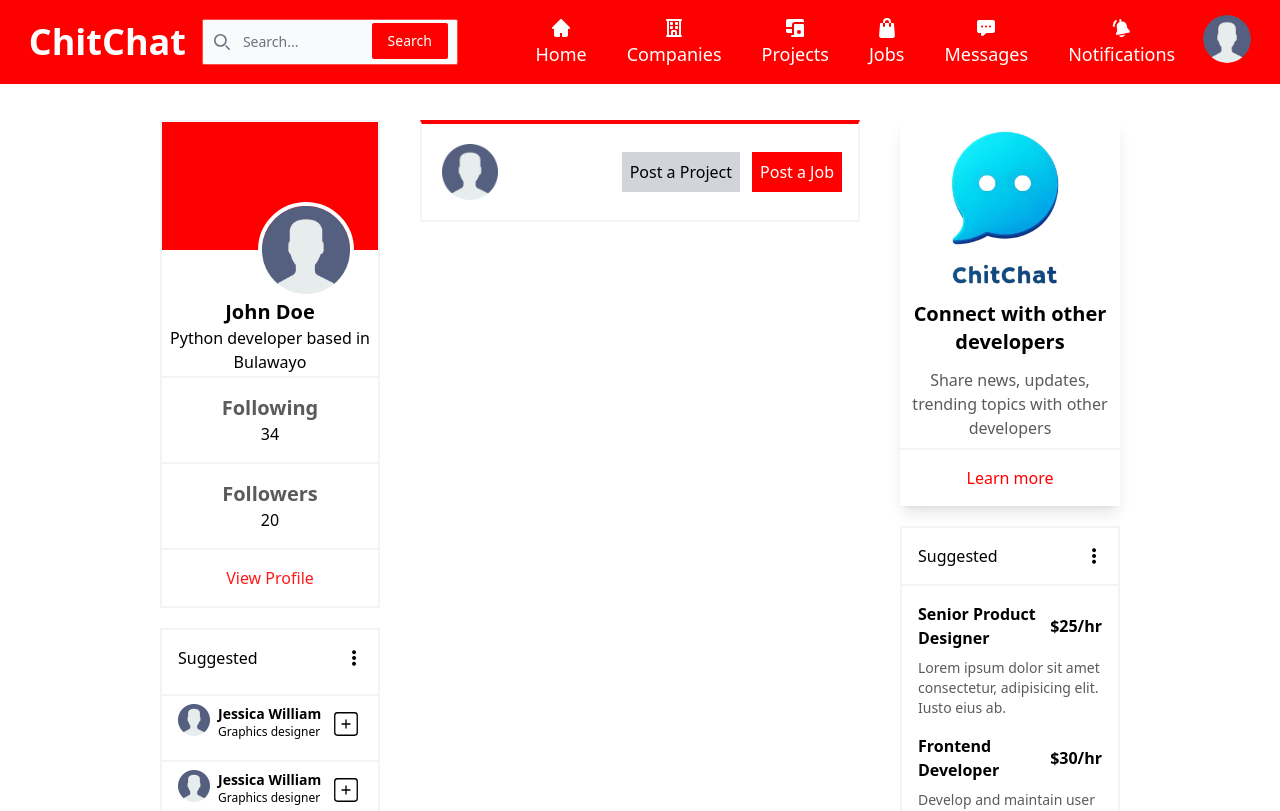
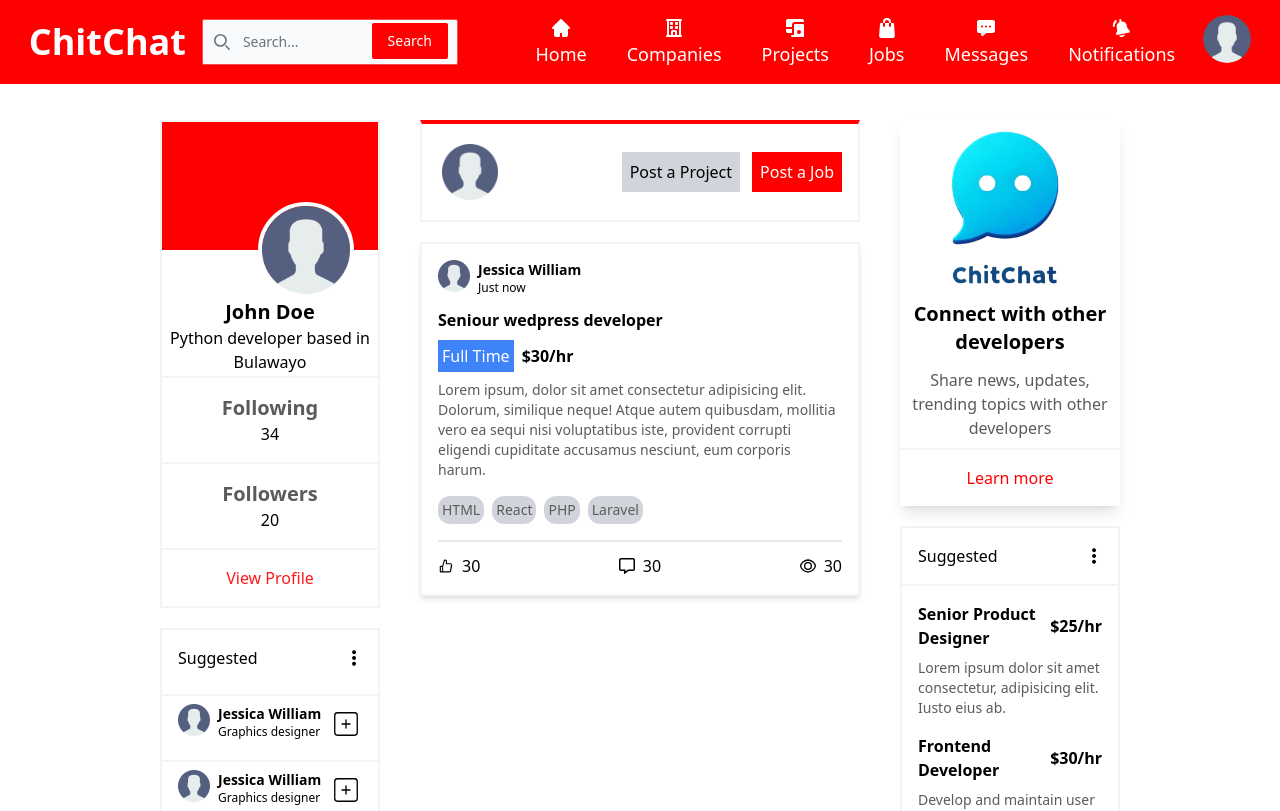
Before and after one commit to PythonBulawayo/ChitChat, a React (Vite) app in the folder frontend/: page / in a window 1280 px wide. Shown: the top 811 px of the page. Built offline with nearby package versions, Linux system fonts and the light colour scheme.

Commit message:
created a post section on the homepage

```diff
--- a/frontend/src/components/Home/MainCanvas.tsx
+++ b/frontend/src/components/Home/MainCanvas.tsx
@@ -1,10 +1,13 @@
 import React from "react";
 import CreatePost from "./CreatePost";
+import Post from "../common/Post";
 
 const MainCanvas = () => {
 	return (
-		<div className="w-full">
+		<div className="w-full flex flex-col space-y-5">
 			<CreatePost />
+			<Post />
+
 		</div>
 	);
 };
--- /dev/null
+++ b/frontend/src/components/common/Post.tsx
@@ -0,0 +1,66 @@
+import React from "react";
+import { images } from "../../constants";
+import { formatPostDate } from "../../../utils/dateFormaters";
+import TechSTack from "./TechSTack";
+import { AiOutlineLike } from "react-icons/ai";
+import { GrView } from "react-icons/gr";
+import { FaRegCommentAlt } from "react-icons/fa";
+
+const techSTack = ["HTML", "React", "PHP", "Laravel"];
+
+const Post = () => {
+	const createdAt = "21-01-2024";
+	const title = "Seniour wedpress developer";
+	const price = "$30/hr";
+	const numberoflIkes = 30;
+	return (
+		<div className="w-full border-2 border-gray-100 p-4 shadow-md">
+			<div className="h-10 flex gap-2">
+				<img
+					src={images.userProfile}
+					alt="user profile"
+					className="object-fill h-8"
+				/>
+				<div className="flex flex-col">
+					<p className="text-sm font-bold">Jessica William</p>
+					<p className="text-xs">{formatPostDate(createdAt)}</p>
+				</div>
+			</div>
+			<div className="my-2">
+				<p className="font-bold">{title}</p>
+				<div className="flex gap-2 my-2 items-center">
+					<div className="bg-blue-500 p-1 text-white">Full Time</div>
+					<p className="font-bold">{price}</p>
+				</div>
+				<p className="text-subheading-100 text-sm">
+					Lorem ipsum, dolor sit amet consectetur adipisicing elit. Dolorum,
+					similique neque! Atque autem quibusdam, mollitia vero ea sequi nisi
+					voluptatibus iste, provident corrupti eligendi cupiditate accusamus
+					nesciunt, eum corporis harum.
+				</p>
+				<div className="flex flex-wrap my-4 gap-2">
+					{techSTack.map((_, i) => (
+						<TechSTack key={i} title={_} />
+					))}
+				</div>
+			</div>
+			<div className="border-t-2 border-gray-200 my-3"></div>
+			<div className="flex justify-between items-center">
+				<button className="flex items-center justify-center gap-2">
+					<AiOutlineLike className="h-4 w-4" />
+					<p>{numberoflIkes}</p>
+				</button>
+				<button className="flex items-center justify-center gap-2">
+					<FaRegCommentAlt className="h-4 w-4" />
+					<p>{numberoflIkes}</p>
+				</button>
+				<button className="flex items-center justify-center gap-2">
+					<GrView className="h-4 w-4" />
+					<p>{numberoflIkes}</p>
+				</button>
+			</div>
+		</div>
+	);
+};
+
+export default Post;
--- /dev/null
+++ b/frontend/src/components/common/TechSTack.tsx
@@ -0,0 +1,8 @@
+import React from "react";
+
+
+const TechSTack = ({ title }: { title: string }) => {
+	return <div className="bg-gray-300 text-subheading-100 rounded-xl p-1 text-sm">{title}</div>;
+};
+
+export default TechSTack;
--- /dev/null
+++ b/frontend/utils/dateFormaters.ts
@@ -0,0 +1,42 @@
+export const formatPostDate = (createdAt: string | number | Date) => {
+	const currentDate = new Date();
+	const createdAtDate = new Date(createdAt);
+
+	const timeDifferenceInSeconds = Math.floor((currentDate.getTime() - createdAtDate.getTime()) / 1000);
+	const timeDifferenceInMinutes = Math.floor(timeDifferenceInSeconds / 60);
+	const timeDifferenceInHours = Math.floor(timeDifferenceInMinutes / 60);
+	const timeDifferenceInDays = Math.floor(timeDifferenceInHours / 24);
+
+	if (timeDifferenceInDays > 1) {
+		return createdAtDate.toLocaleDateString("en-US", { month: "short", day: "numeric" });
+	} else if (timeDifferenceInDays === 1) {
+		return "1d";
+	} else if (timeDifferenceInHours >= 1) {
+		return `${timeDifferenceInHours}h`;
+	} else if (timeDifferenceInMinutes >= 1) {
+		return `${timeDifferenceInMinutes}m`;
+	} else {
+		return "Just now";
+	}
+};
+
+export const formatMemberSinceDate = (createdAt) => {
+	const date = new Date(createdAt);
+	const months = [
+		"January",
+		"February",
+		"March",
+		"April",
+		"May",
+		"June",
+		"July",
+		"August",
+		"September",
+		"October",
+		"November",
+		"December",
+	];
+	const month = months[date.getMonth()];
+	const year = date.getFullYear();
+	return `Joined ${month} ${year}`;
+};
--- /dev/null
+++ b/frontend/utils/types.d.ts
@@ -0,0 +1,3 @@
+declare type TechStack = {
+	title: string;
+};
```
